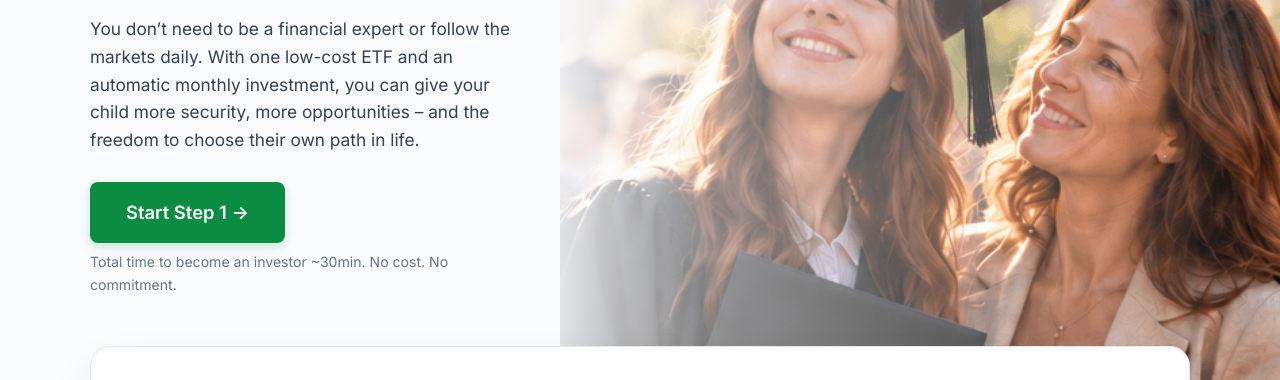
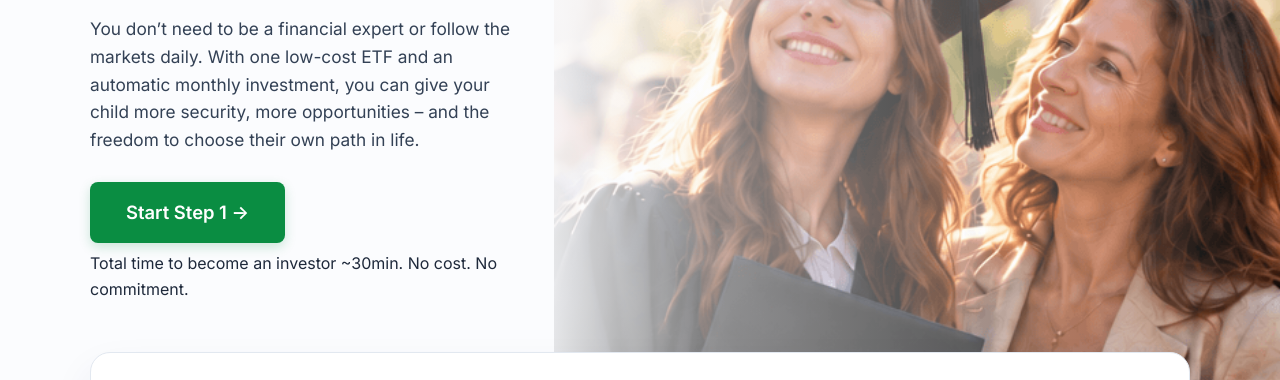
Before and after one commit to denisleblond59-lgtm/goldengooseinvesting, a plain HTML site: page index.html in a window 1280 px wide. Shown: the part 404-784 px from the top of the page. Drawn offline with Linux system fonts and the light colour scheme; no server answers.

Commit message:
Change span to paragraph for subnote text

```diff
--- a/index.html
+++ b/index.html
@@ -54,7 +54,7 @@
                 </p>
                 <div class="hero-cta-group">
                     <a href="step1.html" class="btn btn-primary btn-large">Start Step 1 →</a>
-                    <span class="cta-microcopy">Total time to become an investor ~30min. No cost. No commitment.</span>
+                    <p class="hero-subnote">Total time to become an investor ~30min. No cost. No commitment.</p>
                 </div>
             </div>
         </div>
```
